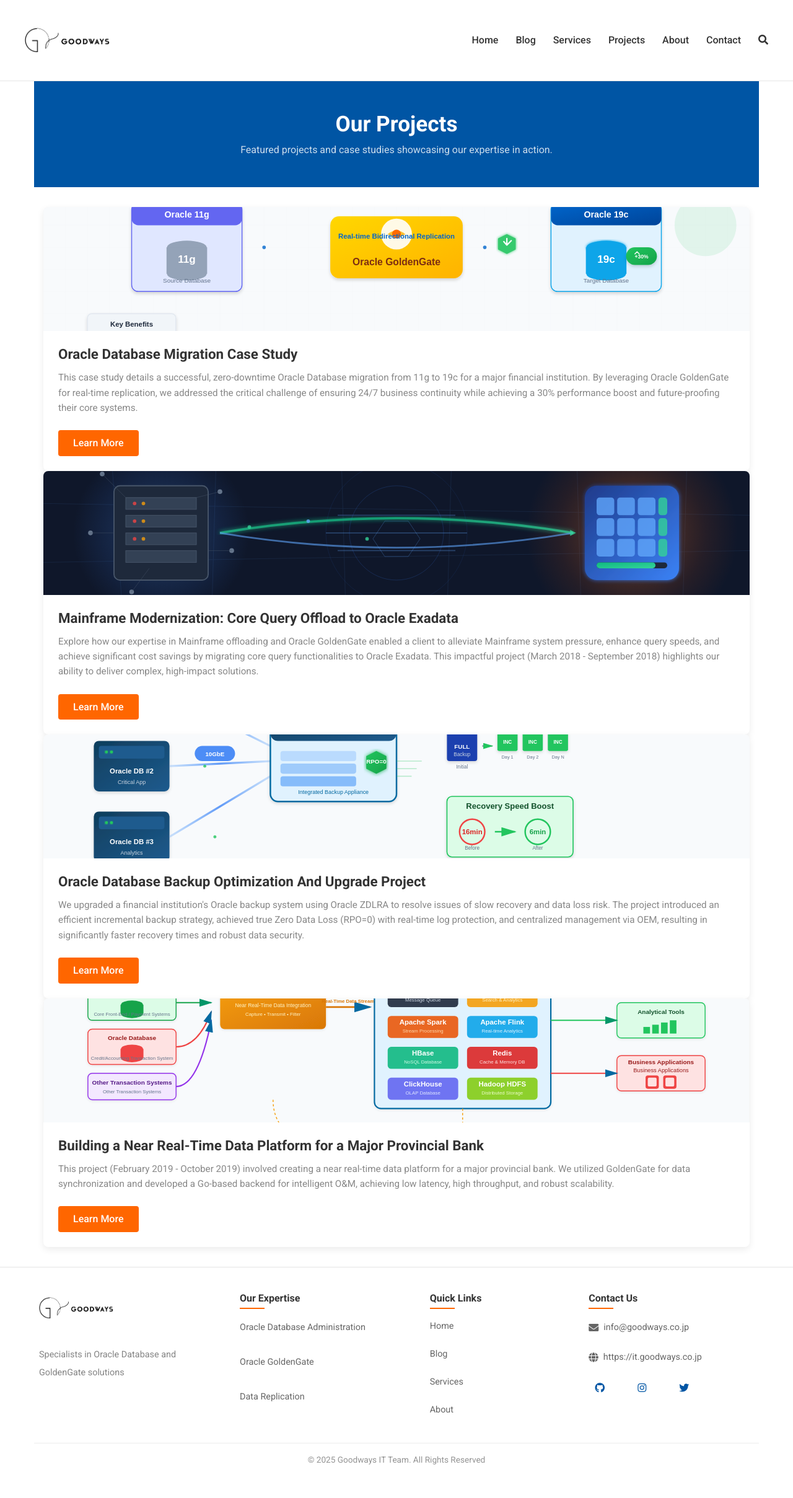
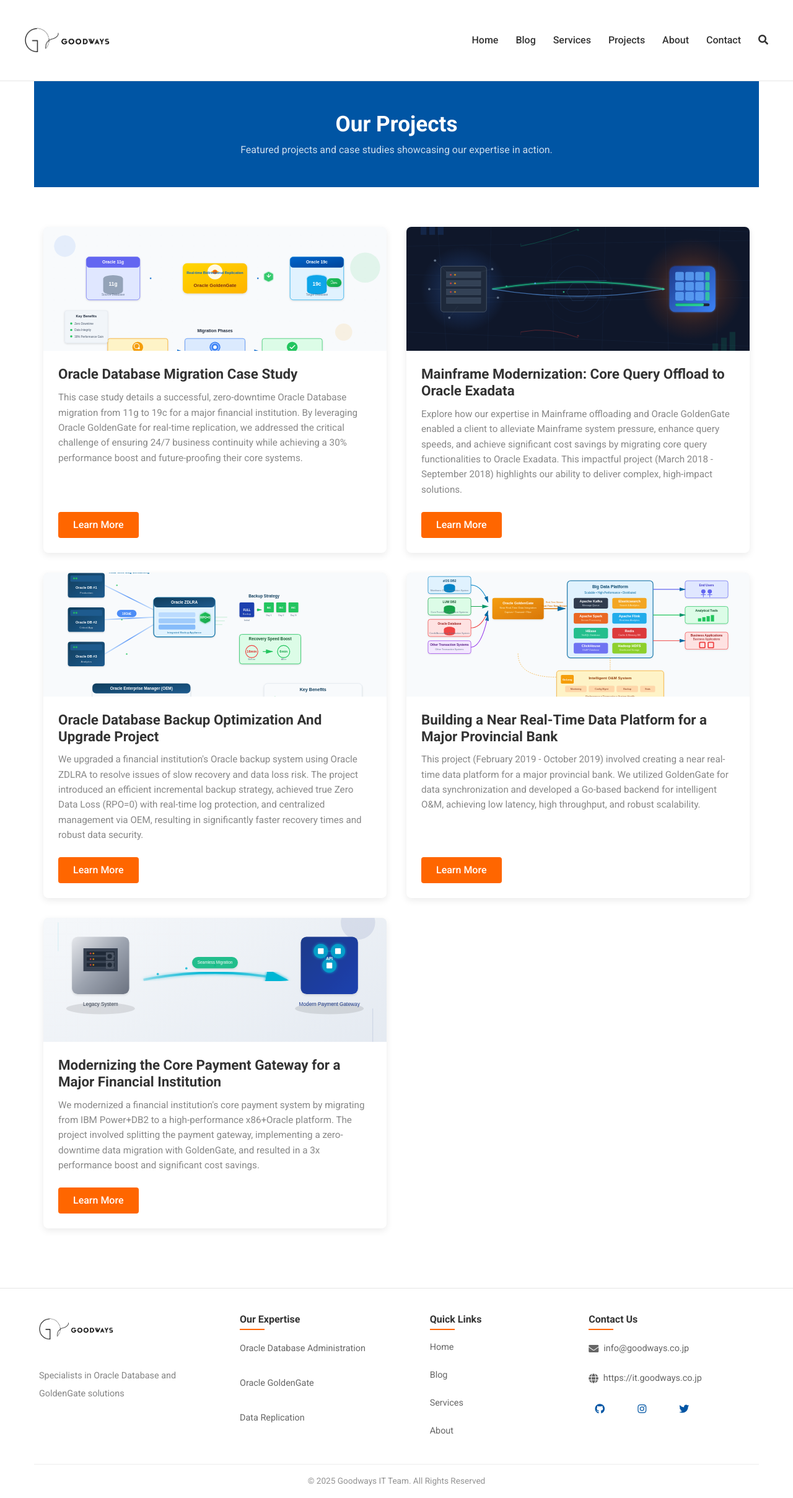
Before and after one commit to goodwaysIT/en, a Jekyll site: the page built from projects/index.html, in a window 1280 px wide. Shown: the whole page at 62% size. Built offline with Jekyll 4.4.1, drawn with Linux system fonts in a browser that asks for light colours; before the commit the page ends 2383 px from its top, so only the background shows below that.

Commit message:
post new project and adjust project page style

```diff
--- /dev/null
+++ b/_projects/payment-gateway-modernization.md
@@ -0,0 +1,53 @@
+---
+layout: page
+title: "Modernizing the Core Payment Gateway for a Major Financial Institution"
+description: "This case study details how Goodways helped a major financial institution modernize its core payment gateway by migrating from a legacy midrange system (IBM Power+DB2) to a modern, scalable platform (x86+Oracle), achieving zero-downtime and a 3x performance increase."
+excerpt: "We modernized a financial institution's core payment system by migrating from IBM Power+DB2 to a high-performance x86+Oracle platform. The project involved splitting the payment gateway, implementing a zero-downtime data migration with GoldenGate, and resulted in a 3x performance boost and significant cost savings."
+order: 5
+image: /assets/images/case-studies/payment-gateway-modernization.svg
+tags: ["Systems Integration", "Payment Gateway", "Database Migration", "Oracle", "Exadata", "GoldenGate", "Performance Optimization", "FinTech"]
+---
+
+# Modernizing the Core Payment Gateway for a Major Financial Institution
+
+![Payment Gateway Modernization Architecture]({{ '/assets/images/case-studies/payment-gateway-architecture.svg' | relative_url }})
+
+### Customer Background
+
+A leading financial institution's core business system handles millions of express payments and online transactions daily. With the explosive growth in business volume, the original integrated front-end system based on midrange systems (IBM Power + DB2) gradually became a performance bottleneck, affecting the end-user payment experience and restricting the rapid launch of new services.
+
+### Core Challenges
+
+The client urgently needed a long-term solution that could solve current performance issues and support future growth. The main challenges of the project were:
+
+- **System Decoupling:** How to safely and smoothly separate the tightly coupled express payment function from the massive legacy system?
+- **Architectural Transformation:** How to replace the expensive and closed traditional midrange system with a more open and cost-effective x86 + Oracle architecture?
+- **Business Continuity:** How to ensure 24/7 transaction services with zero downtime during the complex process of system upgrades and data migration?
+- **Seamless Data Migration:** How to seamlessly migrate massive amounts of existing transaction data from DB2 to Oracle and ensure real-time data consistency between the old and new systems during the parallel operation period?
+
+Tackling these interconnected challenges demanded a holistic approach and a partner with proven expertise in mission-critical system modernization.
+
+### Goodways' Solution and Value
+
+As a trusted technology partner, Goodways provided a one-stop solution from architectural design to implementation, successfully helping the client overcome the above challenges.
+
+1.  **End-to-End Architecture Design:**
+    We conducted an in-depth analysis of the client's business pain points and technical status, and designed a brand-new, independent payment gateway technical solution based on the Oracle Exadata high-performance appliance. This solution not only has excellent horizontal scalability but also significantly reduces the long-term total cost of ownership (TCO) for hardware and software.
+
+2.  **Expert Services for Heterogeneous Database Migration:**
+    Leveraging our extensive experience in heterogeneous database migration from DB2 to Oracle, we led the entire migration process, including complex data structure mapping, stored procedure rewriting, and business logic adaptation, ensuring the stability and efficiency of the new database.
+
+3.  **Zero-Downtime Data Migration Implementation:**
+    We customized a real-time data synchronization and migration solution based on Oracle GoldenGate for the client. Through meticulous preliminary testing and a finely-tuned cutover process, we successfully achieved a "zero-downtime" seamless migration of terabytes of existing data, guaranteeing a smooth business transition that was completely transparent to end-users.
+
+4.  **Comprehensive Performance Assurance:**
+    We assisted the client's development team in completing the functional development of the new platform and led multiple rounds of performance stress testing and system tuning. As a result, the new system's transaction processing performance was improved by 3 times, and the average response time was reduced by 60%.
+
+### Project Outcomes
+
+Through this collaboration, Goodways successfully helped the financial institution to:
+- **Build a Modern Payment Platform:** A stable, efficient, and easily scalable next-generation payment gateway that has successfully supported high-speed business growth for subsequent years.
+- **Significantly Reduce IT Costs:** Eliminated dependence on expensive midrange systems, drastically reducing hardware maintenance and software licensing fees.
+- **Enhance Market Competitiveness:** The agile system architecture enabled them to respond more quickly to market changes and launch innovative financial products.
+
+The success of this project once again demonstrates Goodways' professional capabilities and leadership in the modernization of core systems in the financial industry.
--- a/assets/css/project.css
+++ b/assets/css/project.css
@@ -1,9 +1,15 @@
 .project-grid {
   display: grid;
-  grid-template-columns: repeat(auto-fill, minmax(320px, 1fr));
+  grid-template-columns: 1fr;
   gap: 2rem;
   margin-top: 2rem;
-  margin-bottom: 4rem; /* Add some space at the bottom */
+  margin-bottom: 4rem;
+}
+
+@media (min-width: 768px) {
+  .project-grid {
+    grid-template-columns: repeat(2, 1fr);
+  }
 }
 
 .project-card {
@@ -26,6 +32,18 @@
   height: 200px;
   overflow: hidden;
   background-color: #f5f5f5; /* Light gray background for images */
+}
+
+.project-card .project-content {
+  padding: 1.5rem;
+  display: flex;
+  flex-direction: column;
+  flex-grow: 1;
+}
+
+.project-card .project-description {
+  flex-grow: 1;
+  margin-bottom: 1.5rem;
 }
 
 .project-card .project-image img {
--- a/projects/index.html
+++ b/projects/index.html
@@ -6,9 +6,11 @@
 
 
 
+
+
 <div class="projects-listing">
   {% assign sorted_projects = site.projects | sort: 'order' %}
-  <div class="project-list-container">
+  <div class="project-grid">
     {% for project in sorted_projects %}
       <div class="project-card">
         {% if project.image %}
```
Also changed, not shown: assets/images/case-studies/payment-gateway-architecture.svg (added), assets/images/case-studies/payment-gateway-modernization.svg (added).
